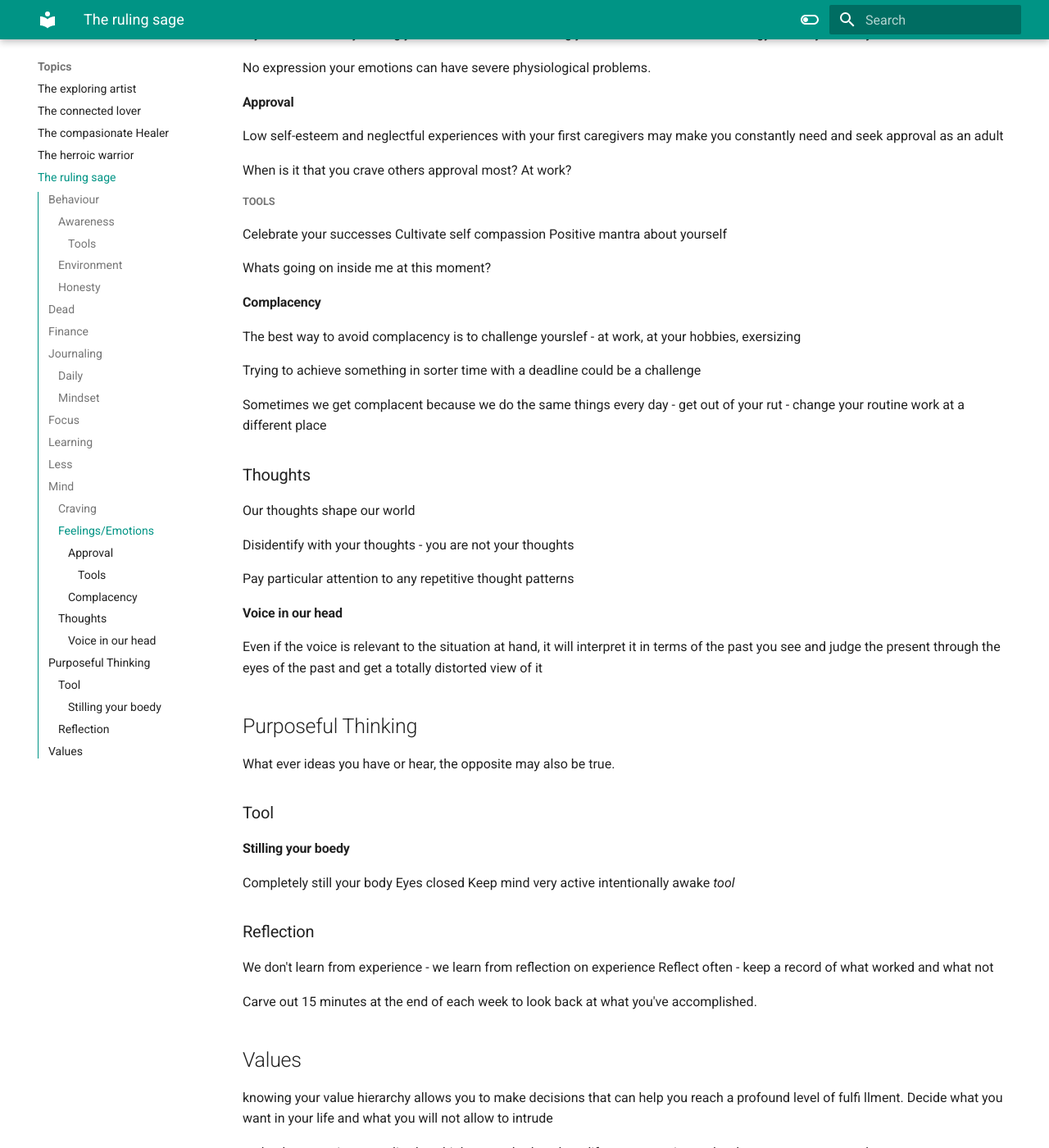
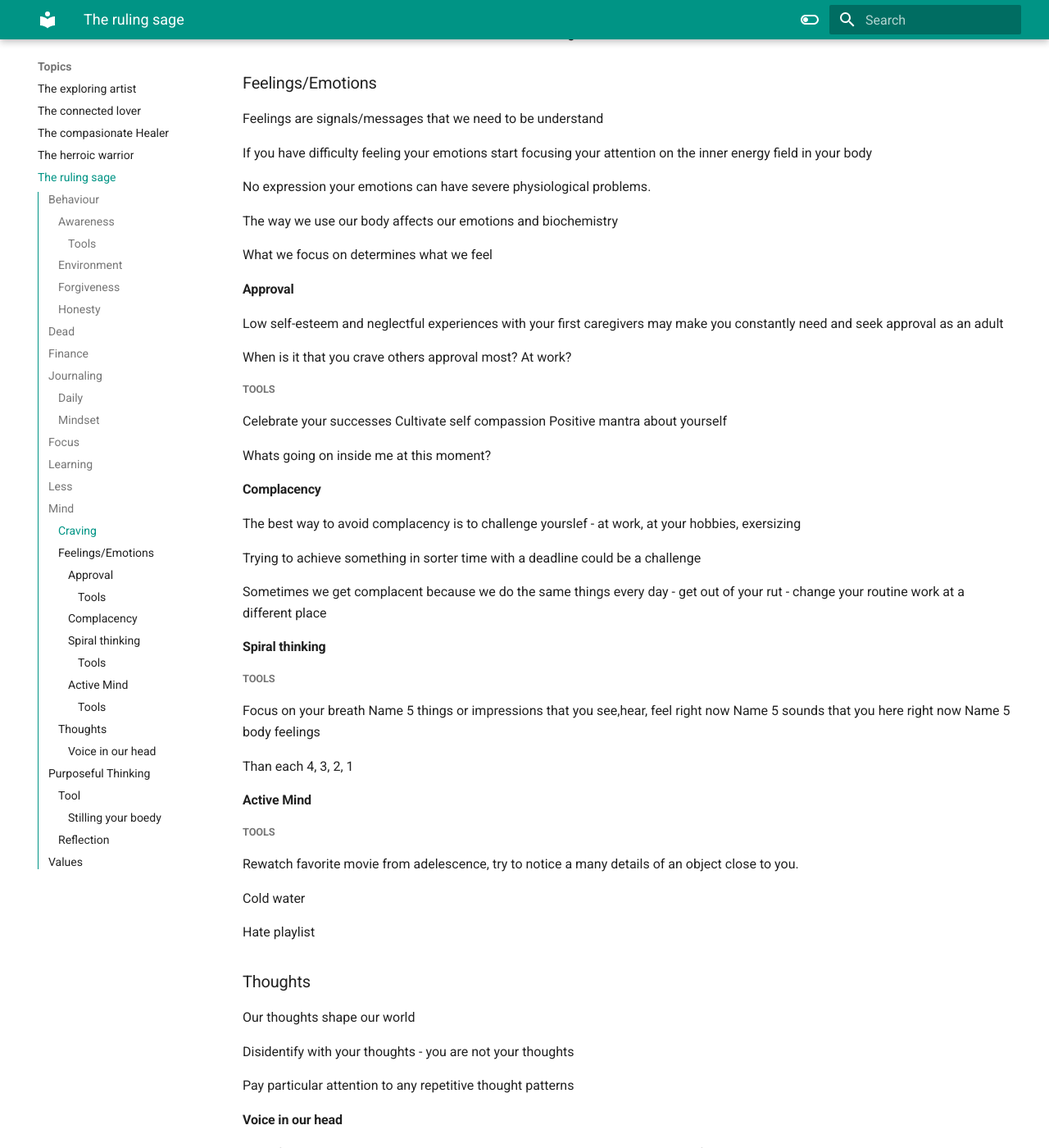
Before and after one commit to levoxtrip/PKB, an MkDocs documentation site: the page built from docs/topics/theSage.md, in a window 1280 px wide and 1400 px high, scrolled down 2513 px. Shown: the whole window at 82% size. Built offline with MkDocs 1.6.1 and Material for MkDocs 9.7.7, drawn with Linux system fonts in a browser that asks for light colours; some of the changed text lies outside the part shown.

Commit message:
new info

```diff
--- a/docs/topics/theSage.md
+++ b/docs/topics/theSage.md
@@ -33,6 +33,11 @@ Om as a Mantra to come back to the current moment
 Environment is the invisible hand that shapes human behaviour
 
 Your environment is stronger than your will - mold your environment so you are nudged to good behaviour and avoid the behaviours you dont want.
+
+### Forgiveness
+forgive yourself when you don't achieve what you wanted to reach
+
+Worry less about getting things done. Worry more about things worth doing.
 
 ### Honesty
 100% honesty always pays off
@@ -79,6 +84,10 @@ If you have difficulty feeling your emotions start focusing your attention on th
 
 No expression your emotions can have severe physiological problems.
 
+The way we use our body affects our emotions and biochemistry
+
+What we focus on determines what we feel
+
 #### Approval
 Low self-esteem and neglectful experiences with your first caregivers may make you constantly need and seek approval as an adult
 
@@ -98,6 +107,26 @@ Trying to achieve something in sorter time with a deadline could be a challenge
 
 Sometimes we get complacent because we do the same things every day - get out of your rut - change your routine
 work at a different place
+
+#### Spiral thinking
+
+##### Tools
+Focus on your breath
+Name 5 things or impressions that you see,hear, feel right now
+Name 5 sounds that you here right now
+Name 5 body feelings
+
+Than each 4, 3, 2, 1
+
+#### Active Mind
+
+##### Tools
+Rewatch favorite movie from adelescence, try to notice a many details of an object close to you.
+
+Cold water
+
+Hate playlist
+
 
 ### Thoughts
 Our thoughts shape our world
```
Also changed, not shown: docs/topics/theHealer.md (+2 -0 lines).
